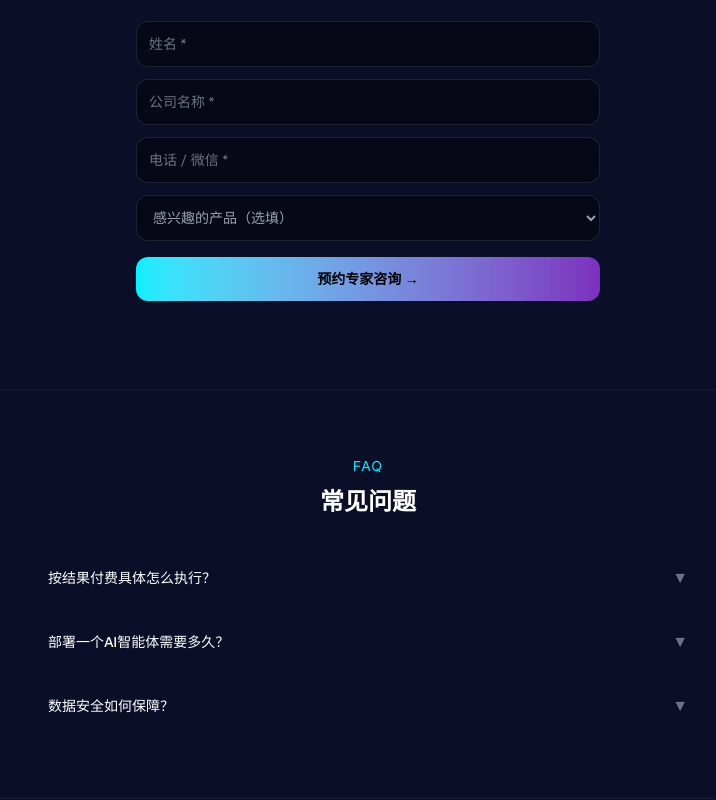
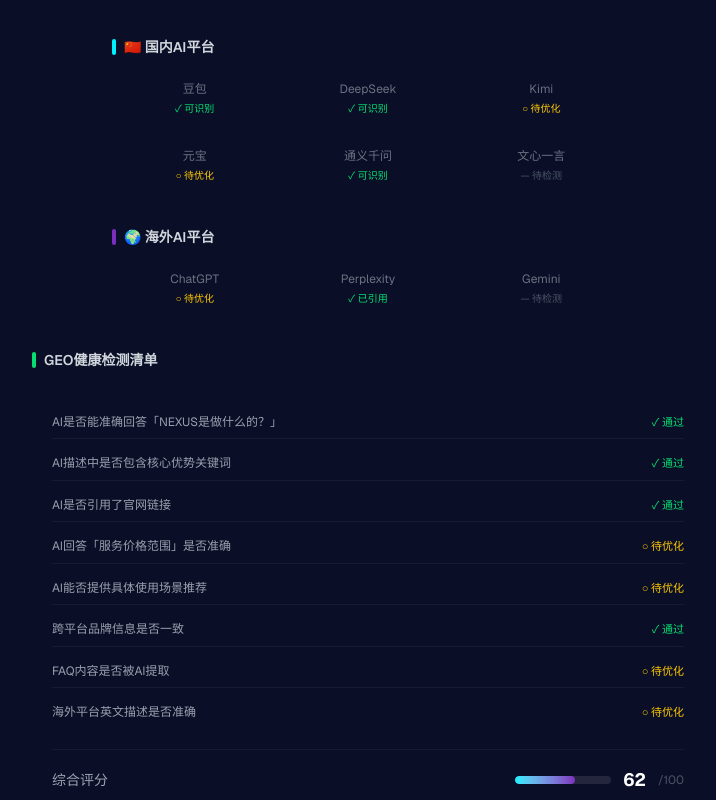
Before and after one commit to WangM-A3/umbrella-website, a Next.js app in the folder brand-site/: page / in a window 1280 px wide. Shown: the part 4600-5400 px from the top of the page, without its empty margins (272-988 px from the left). Built offline with nearby package versions, Linux system fonts and the light colour scheme.

Commit message:
feat: GEO健康度检测面板 + Schema结构化数据 + 运营平台预览 + FAQ折叠 + 产品分类筛选

```diff
--- a/brand-site/src/app/layout.tsx
+++ b/brand-site/src/app/layout.tsx
@@ -2,6 +2,7 @@
 import { Geist, Geist_Mono, Orbitron } from "next/font/google";
 import { ThemeProvider } from "@/context/ThemeContext";
 import "./globals.css";
+import CustomCursor from "@/components/CustomCursor";
 
 const geistSans = Geist({ subsets: ["latin"], variable: "--font-geist-sans" });
 const geistMono = Geist_Mono({ subsets: ["latin"], variable: "--font-geist-mono" });
@@ -20,7 +21,12 @@
   return (
     <html lang="zh-CN" className={`${geistSans.variable} ${geistMono.variable} ${orbitron.variable} dark`} suppressHydrationWarning>
       <body className="antialiased">
+        <CustomCursor />
         {/* Google Analytics */}
+
+        {/* Schema.org: Organization + WebSite */}
+        <script type="application/ld+json" dangerouslySetInnerHTML={{__html: JSON.stringify({"@context":"https://schema.org","@type":"Organization","name":"NEXUS","url":"https://www.silicon-army.cn","logo":"https://www.silicon-army.cn/favicon.ico","description":"AI Agent Architect","contactPoint":{"@type":"ContactPoint","telephone":"+86-13336021626","contactType":"sales"}})}} />
+        <script type="application/ld+json" dangerouslySetInnerHTML={{__html: JSON.stringify({"@context":"https://schema.org","@type":"WebSite","name":"NEXUS - AI Agent Architect","url":"https://www.silicon-army.cn"})}} />
         <script src="https://www.googletagmanager.com/gtag/js?id=G-XXXXXXXXXX" />
         <script
           dangerouslySetInnerHTML={{
--- a/brand-site/src/app/page.tsx
+++ b/brand-site/src/app/page.tsx
@@ -415,6 +415,73 @@
         </div>
       </section>
 
+      {/* GEO 健康度检测 */}
+      <section className="max-w-6xl mx-auto px-8 py-20 border-t border-white/5" id="geo">
+        <div className="text-center mb-10">
+          <span className="text-[#00f0ff] text-sm tracking-widest">GEO</span>
+          <h2 className="text-3xl md:text-4xl font-bold mt-2">品牌AI可见度检测</h2>
+          <p className="text-gray-400 mt-2">覆盖海内外10+ AI平台 · 模拟品牌提及率</p>
+        </div>
+        {/* 平台网格 */}
+        <div className="max-w-lg mx-auto mb-8">
+          <h3 className="text-sm font-semibold text-gray-300 mb-3 flex items-center gap-2"><span className="w-1 h-4 bg-[#00f0ff] rounded-full inline-block"></span>🇨🇳 国内AI平台</h3>
+          <div className="grid grid-cols-3 gap-2">
+            <div className="glass rounded-lg p-3 text-center"><div className="text-xs text-gray-500">豆包</div><div className="text-[10px] mt-1 text-green-400">✓ 可识别</div></div>
+            <div className="glass rounded-lg p-3 text-center"><div className="text-xs text-gray-500">DeepSeek</div><div className="text-[10px] mt-1 text-green-400">✓ 可识别</div></div>
+            <div className="glass rounded-lg p-3 text-center"><div className="text-xs text-gray-500">Kimi</div><div className="text-[10px] mt-1 text-yellow-400">○ 待优化</div></div>
+            <div className="glass rounded-lg p-3 text-center"><div className="text-xs text-gray-500">元宝</div><div className="text-[10px] mt-1 text-yellow-400">○ 待优化</div></div>
+            <div className="glass rounded-lg p-3 text-center"><div className="text-xs text-gray-500">通义千问</div><div className="text-[10px] mt-1 text-green-400">✓ 可识别</div></div>
+            <div className="glass rounded-lg p-3 text-center"><div className="text-xs text-gray-500">文心一言</div><div className="text-[10px] mt-1 text-gray-600">— 待检测</div></div>
+          </div>
+        </div>
+        <div className="max-w-lg mx-auto mb-8">
+          <h3 className="text-sm font-semibold text-gray-300 mb-3 flex items-center gap-2"><span className="w-1 h-4 bg-[#7b2fbe] rounded-full inline-block"></span>🌍 海外AI平台</h3>
+          <div className="grid grid-cols-3 gap-2">
+            <div className="glass rounded-lg p-3 text-center"><div className="text-xs text-gray-500">ChatGPT</div><div className="text-[10px] mt-1 text-yellow-400">○ 待优化</div></div>
+            <div className="glass rounded-lg p-3 text-center"><div className="text-xs text-gray-500">Perplexity</div><div className="text-[10px] mt-1 text-green-400">✓ 已引用</div></div>
+            <div className="glass rounded-lg p-3 text-center"><div className="text-xs text-gray-500">Gemini</div><div className="text-[10px] mt-1 text-gray-600">— 待检测</div></div>
+          </div>
+        </div>
+        {/* 检测项 */}
+        <div className="max-w-2xl mx-auto">
+          <h3 className="text-sm font-semibold text-gray-300 mb-4 flex items-center gap-2"><span className="w-1 h-4 bg-green-400 rounded-full inline-block"></span>GEO健康检测清单</h3>
+          <div className="glass rounded-2xl p-5">
+            <div className="space-y-2">
+              {[
+                ["AI是否能准确回答「NEXUS是做什么的？」", "通过"],
+                ["AI描述中是否包含核心优势关键词", "通过"],
+                ["AI是否引用了官网链接", "通过"],
+                ["AI回答「服务价格范围」是否准确", "待优化"],
+                ["AI能否提供具体使用场景推荐", "待优化"],
+                ["跨平台品牌信息是否一致", "通过"],
+                ["FAQ内容是否被AI提取", "待优化"],
+                ["海外平台英文描述是否准确", "待优化"],
+              ].map((item, i) => {
+                const status = item[1];
+                const cls = status === "通过" ? "text-green-400" : "text-yellow-400";
+                const icon = status === "通过" ? "✓" : "○";
+                return (
+                  <div key={i} className="flex items-center justify-between py-2 border-b border-white/5 last:border-0">
+                    <span className="text-xs text-gray-400">{item[0]}</span>
+                    <span className={"text-[11px] font-medium whitespace-nowrap ml-3 " + cls}>{icon} {status}</span>
+                  </div>
+                );
+              })}
+            </div>
+            <div className="mt-5 pt-4 border-t border-white/5 flex items-center justify-between">
+              <span className="text-sm text-gray-400">综合评分</span>
+              <div className="flex items-center gap-3">
+                <div className="w-24 h-2 bg-white/10 rounded-full overflow-hidden"><div className="h-full w-[62%] bg-gradient-to-r from-[#00f0ff] to-[#7b2fbe] rounded-full"></div></div>
+                <span className="text-lg font-bold text-white">62</span><span className="text-xs text-gray-600">/100</span>
+              </div>
+            </div>
+          </div>
+          <div className="mt-4 text-center">
+            <a href="/platform.html" className="text-xs text-gray-500 hover:text-[#00f0ff] transition">查看完整GEO优化报告 →</a>
+          </div>
+        </div>
+      </section>
+
       {/* 预约专家 */}
       <section className="max-w-6xl mx-auto px-8 py-16 border-t border-white/5">
         <div className="max-w-lg mx-auto">
```
